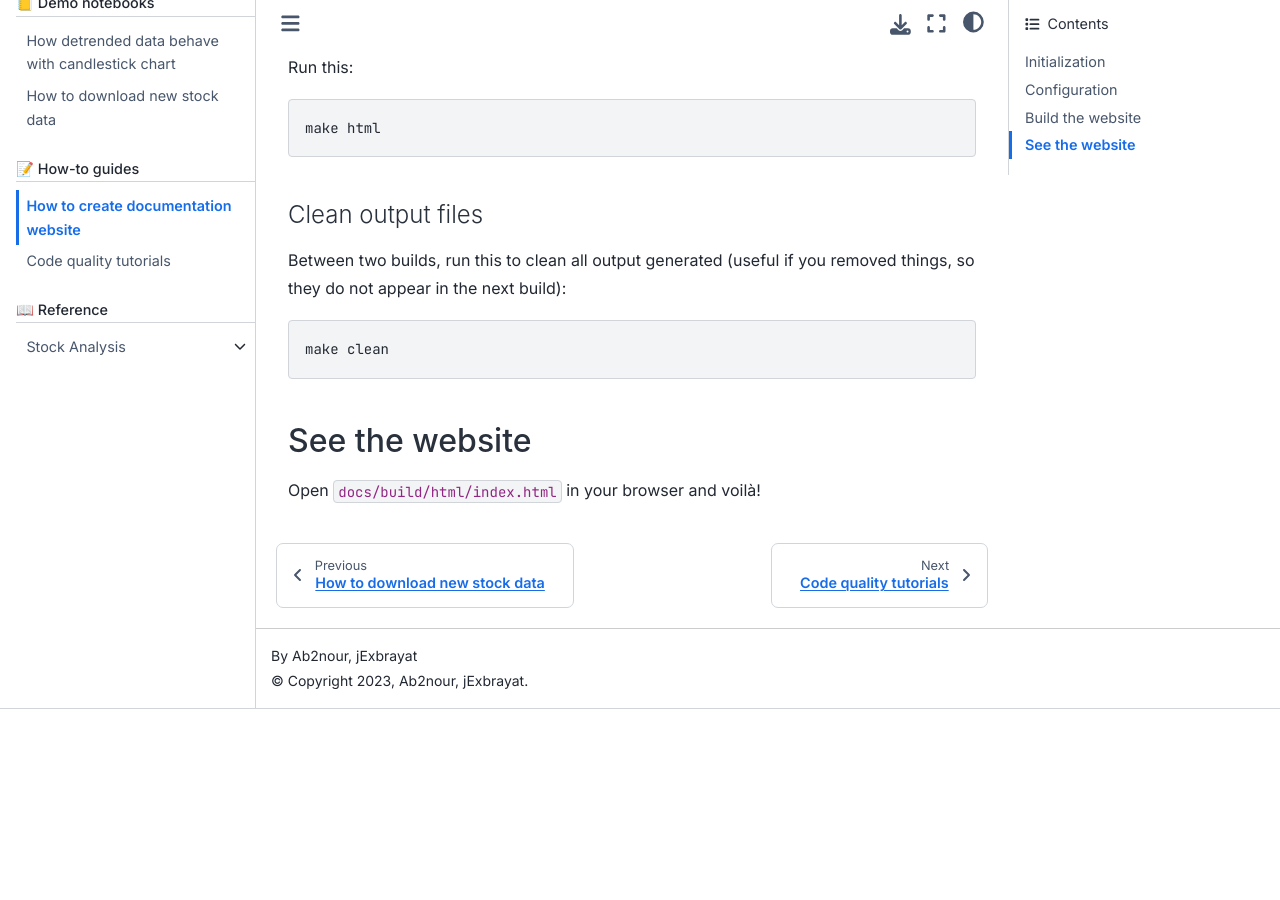
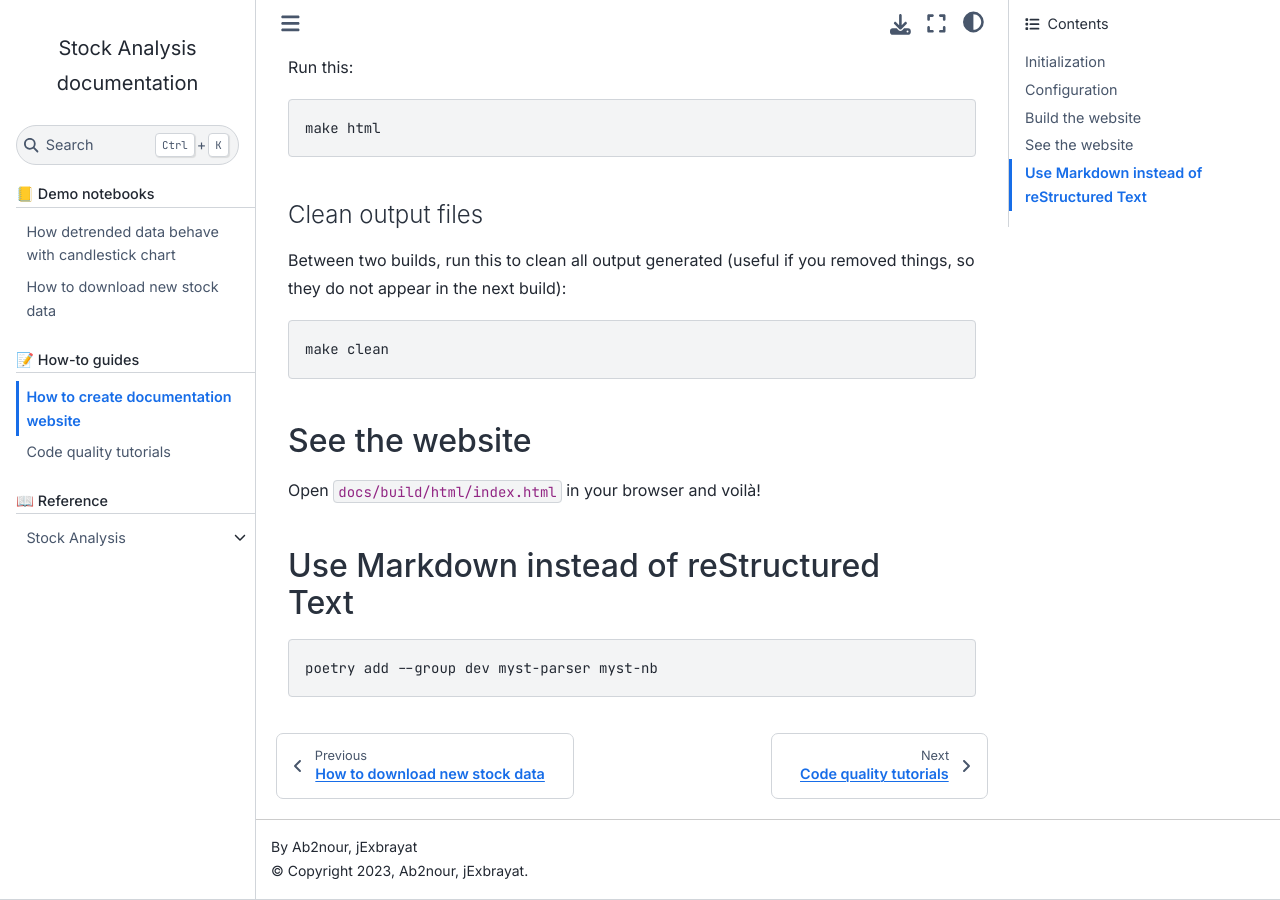
Before and after one commit to Ab2nour/stock-analysis, a Sphinx documentation site: the page built from docs/source/how-to/create-documentation-website.md, in a window 1280 px wide and 900 px high, scrolled down 3034 px. Built offline with Sphinx 7.4.7 and the Sphinx Book theme 1.1.4, drawn with Linux system fonts in a browser that asks for light colours; some web fonts are replaced; pages that are not in the unit, such as notebooks, are missing from menus; before the commit the page ends 3743 px from its top, so only the background shows below that.

Commit message:
docs: improve how-to documentation website

````diff
--- a/docs/source/how-to/create-documentation-website.md
+++ b/docs/source/how-to/create-documentation-website.md
@@ -111,3 +111,10 @@ make clean
 ## See the website
 
 Open `docs/build/html/index.html` in your browser and voilà!
+
+
+## Use Markdown instead of reStructured Text
+
+```bash
+poetry add --group dev myst-parser myst-nb
+```
````
